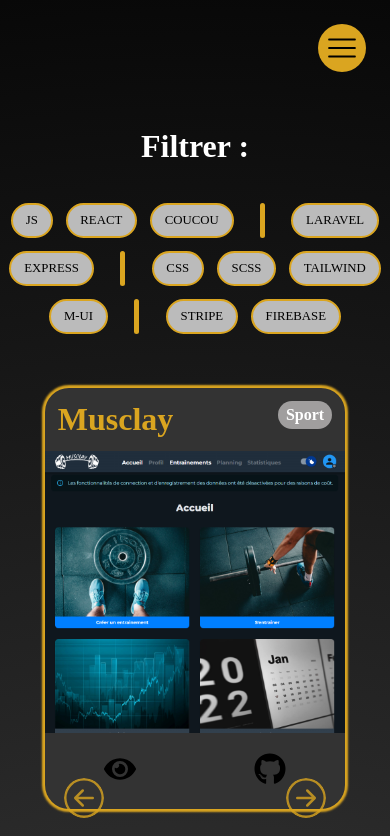
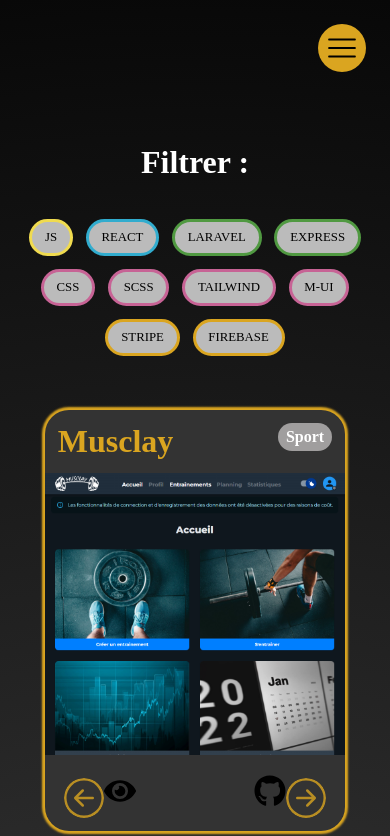
Before and after one commit to B-Frederic/mon-portfolio, a React (Vite) app: page /projets in a window 390 px wide. Shown: the top 836 px of the page. Built offline with nearby package versions, Linux system fonts and the light colour scheme.

Commit message:
add: logic filter and facto + responsive

```diff
--- a/package.json
+++ b/package.json
@@ -10,7 +10,6 @@
     "preview": "vite preview"
   },
   "dependencies": {
-    "emailjs": "^4.0.2",
     "framer-motion": "^10.12.16",
     "react": "^18.2.0",
     "react-dom": "^18.2.0",
--- a/src/components/utils/Filter.jsx
+++ /dev/null
@@ -1,30 +0,0 @@
-
-const Filter = () => {
-    return (
-        <div className="container-filter">
-            <div className="container-filter--box">
-                <h2>Filtrer :</h2>
-                <div className="container-filter--box-list">
-                    <ul>
-                        <li>JS</li>
-                        <li>React</li>
-                        <li>Coucou</li>
-                        <span />
-                        <li>Laravel</li>
-                        <li>Express</li>
-                        <span />
-                        <li>CSS</li>
-                        <li>Scss</li>
-                        <li>Tailwind</li>
-                        <li>M-UI</li>
-                        <span />
-                        <li>Stripe</li>
-                        <li>Firebase</li>
-                    </ul>
-                </div>
-            </div>
-        </div>
-    );
-};
-
-export default Filter;
--- /dev/null
+++ b/src/data/data_filter.js
@@ -0,0 +1,64 @@
+const dataFilter = [
+    {
+        active: "js",
+        filter: "js",
+        text: "js",
+        style: "#F0DB4F"
+    },
+    {
+        active: "react",
+        filter: "react",
+        text: "react",
+        style: "#31acce"
+    },
+    {
+        active: "laravel",
+        filter: "laravel",
+        text: "laravel",
+        style: "#509941",
+    },
+    {
+        active: "express",
+        filter: "express",
+        text: "express",
+        style: "#509941",
+    },
+    {
+        active: "css",
+        filter: "css",
+        text: "css",
+        style: "#C76395"
+    },
+    {
+        active: "scss",
+        filter: "scss",
+        text: "scss",
+        style: "#C76395"
+    },
+    {
+        active: "tailwind",
+        filter: "tailwind",
+        text: "tailwind",
+        style: "#C76395"
+    },
+    {
+        active: "m-ui",
+        filter: "m-ui",
+        text: "m-ui",
+        style: "#C76395"
+    },
+    {
+        active: "stripe",
+        filter: "stripe",
+        text: "stripe",
+        style: "#daa520"
+    },
+    {
+        active: "firebase",
+        filter: "firebase",
+        text: "firebase",
+        style: "#daa520"
+    },
+]
+
+export default dataFilter;
--- a/src/data/data_projects.js
+++ b/src/data/data_projects.js
@@ -6,6 +6,10 @@ const dataProjects = [
         img: "../src/assets/img/musclay.png",
         alt: "photo du site Musclay",
         type: ["react", "laravel", "m-ui", "firebase"],
+        front: "react",
+        css: "m-ui",
+        back: "laravel",
+        tool: "firebase",
         view: "https://musclay.web.app/",
         code: "",
     },
@@ -15,6 +19,8 @@ const dataProjects = [
         img: "../src/assets/img/motmystere.png",
         alt: "photo du site Mot Mystère",
         type: ["js", "css"],
+        front: "js",
+        css: "css",
         view: "https://frederic-betaouaf-motmystere.netlify.app/",
         code: "https://github.com/B-Frederic/Mot-Mystere",
     },
@@ -24,6 +30,11 @@ const dataProjects = [
         img: "../src/assets/img/monshop.png",
         alt: "photo du site Mon Shop",
         type: ["react", "tailwind", "firebase", "stripe", "express"],
+        front: "react",
+        css: "tailwind",
+        back: "express",
+        tool: "firebase",
+        payment: "stripe",
         view: "https://frederic-monshop.web.app/",
         code: "https://github.com/B-Frederic/monshop",
     },
@@ -33,6 +44,9 @@ const dataProjects = [
         img: "../src/assets/img/beauty.png",
         alt: "photo du site Beauty",
         type: ["react","redux/redux toolkit", "scss"],
+        front: "react",
+        redux: "redux",
+        css: "scss",
         view: "https://frederic-b-beauty-shop.netlify.app/",
         code: "https://github.com/B-Frederic/shop-beauty",
     },
@@ -42,6 +56,9 @@ const dataProjects = [
         img: "../src/assets/img/shopshoes.png",
         alt: "photo du site Shop Shoes",
         type: ["react","redux/redux toolkit", "tailwind"],
+        front: "react",
+        redux: "redux",
+        css: "tailwind",
         view: "https://frederic-b-shop-shoes.netlify.app/",
         code: "https://github.com/B-Frederic/shop-shoes",
     },
@@ -51,9 +68,12 @@ const dataProjects = [
         img: "../src/assets/img/portfolio.png",
         alt: "photo du site Portfolio",
         type: ["react", "scss"],
+        front: "react",
+        css: "scss",
         view: "",
         code: "",
     },
 ]
 
+
 export default dataProjects;
--- a/src/index.scss
+++ b/src/index.scss
@@ -13,4 +13,3 @@
 // Utils
 @use "./styles/components/utils/rightBtn";
 @use "./styles/components/utils/leftBtn";
-@use "./styles/components/utils/filter";
--- a/src/pages/Projects.jsx
+++ b/src/pages/Projects.jsx
@@ -1,25 +1,95 @@
 // React
+import { useEffect, useState } from 'react';
 import { Link } from 'react-router-dom';
 // Components
 import Header from '../components/layout/Header';
 import LeftBtn from '../components/utils/LeftBtn';
 import RightBtn from '../components/utils/RightBtn';
-import Filter from '../components/utils/Filter';
 // Data
 import dataProjects from '../data/data_projects';
+import dataFilter from '../data/data_filter';
 // Icons
 import { FaGithub, FaEye } from "react-icons/fa";
 
+
 const Projects = () => {
+
+  const [selectFilter, setSelectFilter] = useState([]);
+  const [filterProject, setFilterProject] = useState(dataProjects);
+
+  const handleFilter = (type) => {
+
+    if(selectFilter.includes(type)){
+
+        let filters = selectFilter.filter((element) => element !== type);
+        setSelectFilter(filters);
+
+    } else {
+
+        setSelectFilter([type]);
+    }
+  }
+
+  const filterProjects = () => {
+
+    if (selectFilter.length > 0) {
+
+        let tempProject = selectFilter.map((element) => {
+
+            let temp = dataProjects.filter((item) =>
+                (item.front === element) ||
+                (item.css === element) ||
+                (item.redux === element) ||
+                (item.back === element) ||
+                (item.tool === element)||
+                (item.payment === element)
+            )
+
+            return temp;
+        });
+
+        setFilterProject(tempProject.flat());
+
+    } else {
+        setFilterProject([...dataProjects]);
+    }
+  };
+
+  useEffect(() => {
+
+    filterProjects();
+
+  }, [selectFilter])
+
+
     return (
         <div>
             <Header />
             <div className="container-projects">
-            <Filter />
+                <div className="container-projects--filter">
+                    <h2>Filtrer :</h2>
+                    <div className="container-projects--filter-list">
+                        <ul>
+                            {
+                                dataFilter.map((element, index) => (
+                                    <li
+                                    key={index}
+                                    style={{ borderColor: element.style}}
+                                    className={selectFilter?.includes(element.active) ? "active" : ""}
+                                    onClick={() => handleFilter(element.filter)}
+                                    >
+                                    {element.text}
+                                    </li>
+                                ))
+                            }
+                        </ul>
+                    </div>
+                </div>
                 <div className="container-projects--box">
                 {
-                    dataProjects.map((element, index) => (
-                        <div className="container-projects--box-card" key={index}>
+                    filterProject.map((element, index) => (
+                        <div
+                        className="container-projects--box-card" key={index}>
                             <h2>{element.title}</h2>
                             <span>{element.tag}</span>
                             <img src={element.img} alt={element.alt}></img>
--- a/src/styles/components/utils/_filter.scss
+++ /dev/null
@@ -1,56 +0,0 @@
-.container-filter {
-
-    display: flex;
-    align-items: center;
-    justify-content: center;
-    flex-direction: column;
-    margin-top: 7rem;
-
-    &--box{
-
-        h2{
-            font-size: 2rem;
-            margin: 1rem 0 2rem;
-            text-align: center;
-            color: var(--white);
-        }
-
-        &-list {
-
-            ul{
-
-                display: flex;
-                align-items: center;
-                justify-content: center;
-                flex-wrap: wrap;
-
-                li{
-                    margin: 0.5em;
-                    padding: 0.5rem 0.8rem;
-                    font-size: 0.8rem;
-                    text-transform: uppercase;
-                    border: 2px solid var(--goldenrod);
-                    border-radius: 1.5rem;
-                    background: #bbb;
-
-                    @media (min-width: 901px){
-                        cursor: pointer;
-
-                        &:hover{
-                            background: #fff;
-                        }
-                    }
-                }
-            }
-
-            span{
-                border-left: 5px solid var(--goldenrod);
-                border-radius: 50px;
-                display: inline-block;
-                height: 35px;
-                margin: 0 20px;
-            }
-        }
-
-    }
-}
--- a/src/styles/pages/_projects.scss
+++ b/src/styles/pages/_projects.scss
@@ -6,6 +6,59 @@
     width: 100%;
     height: 100%;
     background-image: var(--background);
+
+    &--filter{
+
+        margin-top: 8rem;
+
+        @media (min-width: 901px){
+            margin-top: 10rem;
+        }
+
+        h2{
+            font-size: 2rem;
+            margin: 1rem 0 2rem;
+            text-align: center;
+            color: var(--white);
+        }
+
+        &-list {
+
+            ul{
+
+                display: flex;
+                align-items: center;
+                justify-content: center;
+                flex-wrap: wrap;
+
+                li{
+                    margin: 0.5em;
+                    padding: 0.5rem 0.8rem;
+                    font-size: 0.8rem;
+                    text-transform: uppercase;
+                    border: 3px solid var(--goldenrod);
+                    border-radius: 1.5rem;
+                    background: #bbb;
+
+                    @media (min-width: 901px){
+
+                        cursor: pointer;
+
+                        &:hover{
+                            transform: scale(1.1);
+                        }
+                    }
+                }
+
+                .active{
+                    background: #333;
+                    color: var(--white);
+                    transform: scale(1.1);
+                }
+            }
+        }
+
+    }
 
     &--box{
 
```
Also changed, not shown: 1 other file (tests, documents, lock files or other folders).
